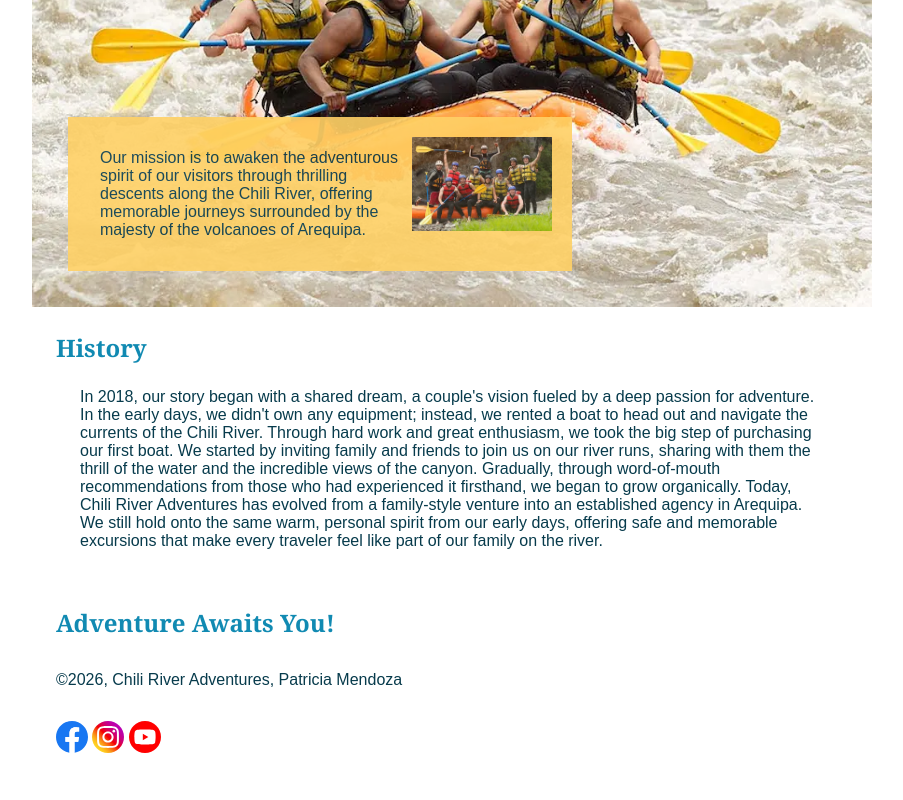
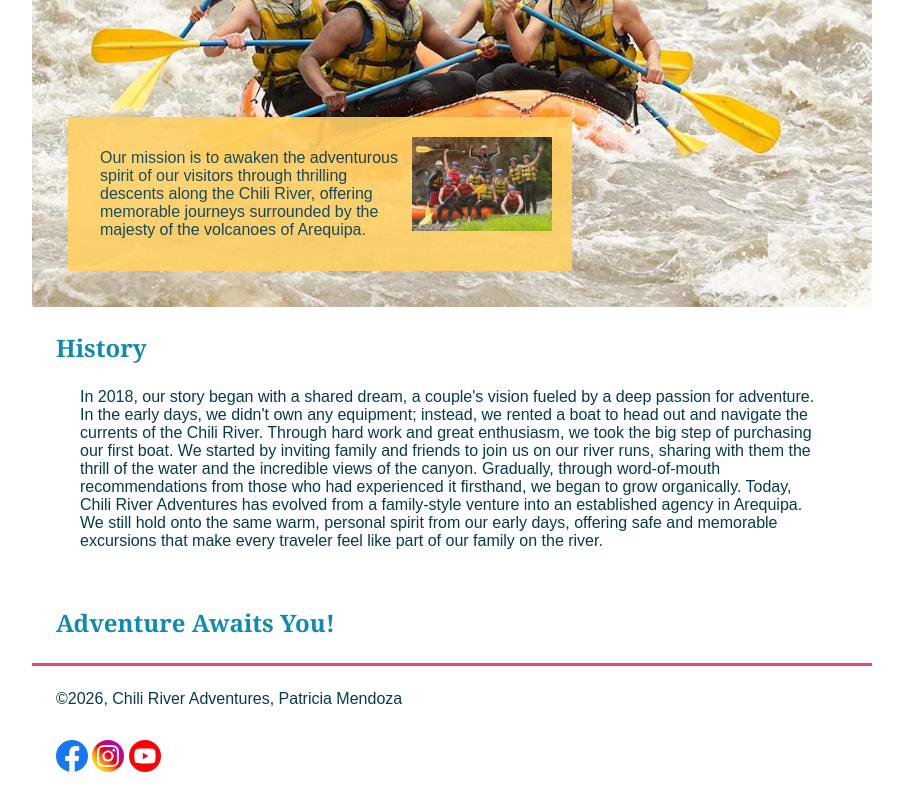
Before and after one commit to patymendoza/wdd130, a plain HTML site: page wwr/about.html in a window 1280 px wide. Shown: the part 577-1377 px from the top of the page, without its empty margins (188-1091 px from the left). Drawn offline with Linux system fonts and the light colour scheme.

Commit message:
Use accent2 color in footer

```diff
--- a/wwr/styles/rafting.css
+++ b/wwr/styles/rafting.css
@@ -82,3 +82,7 @@
 .socialmedia img {
     width: 32px;
 }
+
+footer {
+    border-top: 3px solid var(--accent2-color);
+}
```
